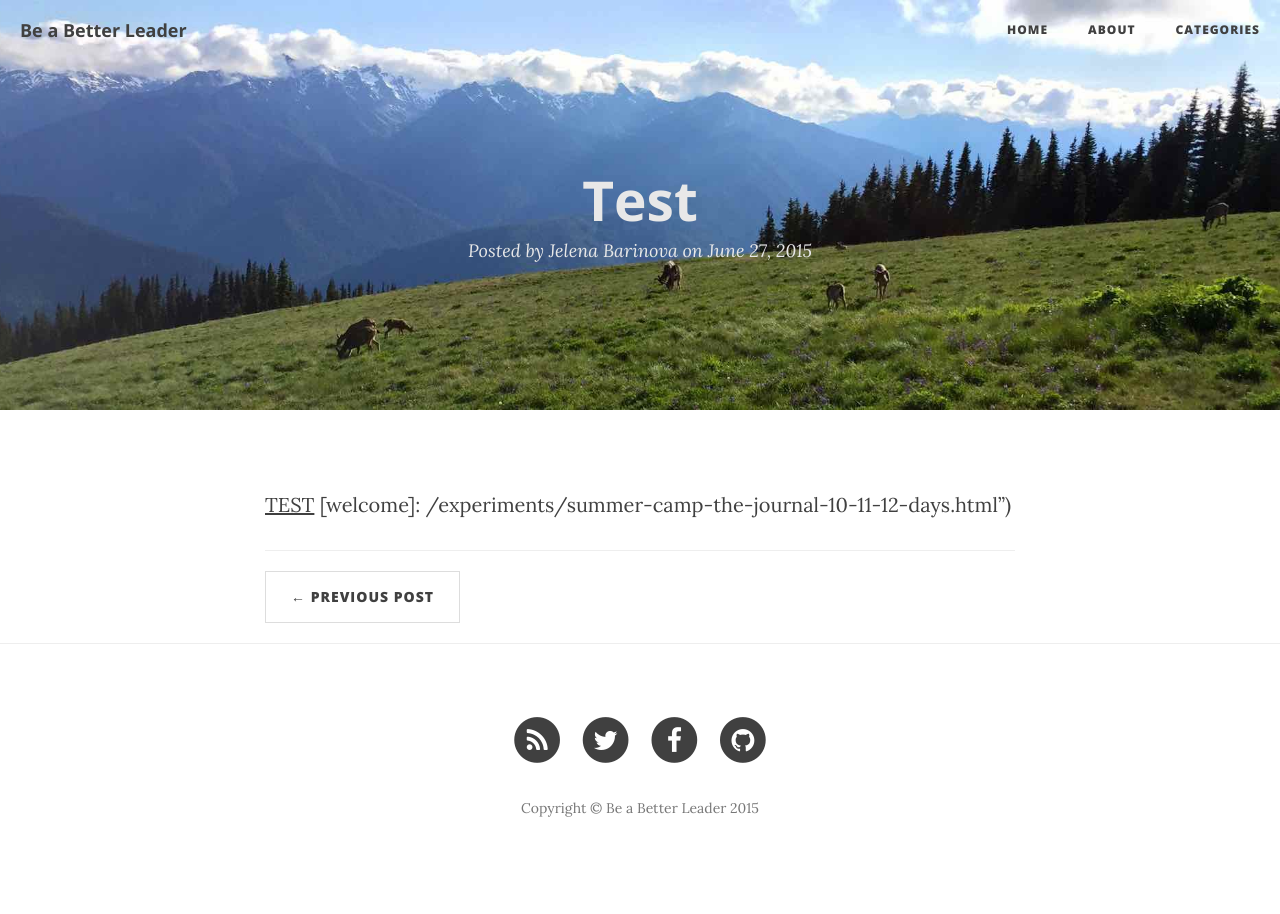
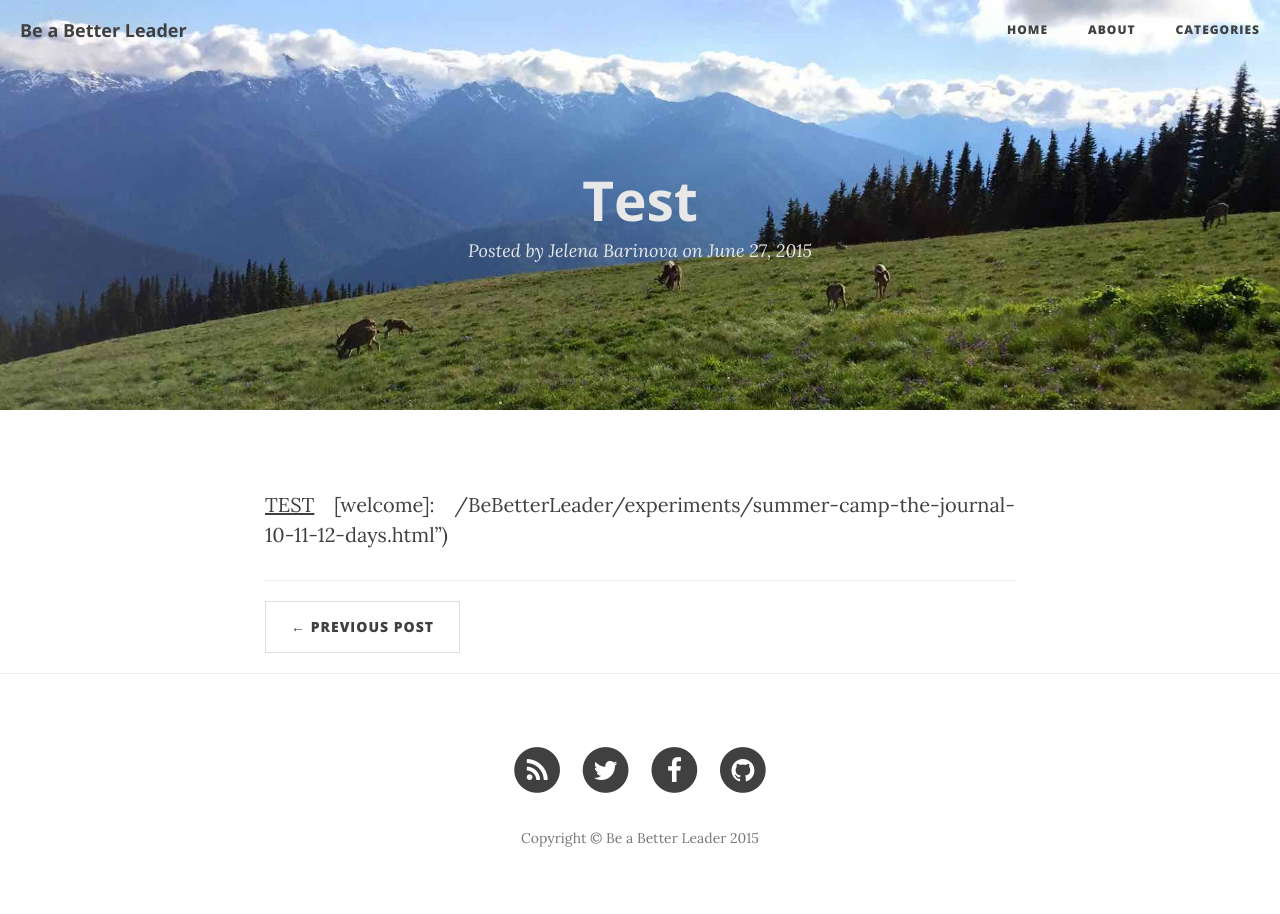
Before and after one commit to JelenaBarinova/BeBetterLeader, a Jekyll site: the page built from _posts/2015-06-27-test.md, in a window 1280 px wide. Built offline with Jekyll 4.4.1, drawn with Linux system fonts in a browser that asks for light colours; nearby versions of some CDN libraries.

Commit message:
url and baseurl cahnged to support gh pages

```diff
--- a/_config.yml
+++ b/_config.yml
@@ -3,8 +3,9 @@ title: Be a Better Leader
 header-img: img/home-bg.jpg
 email: jelena.barinovas@gmail.com
 description: "Practical notes on leadership improvements"
-#url: "http://jelenabarinova.github.io/BeBetterLeader"
-url: "http://localhost:4000/BeBetterLeader"
+baseurl: /BeBetterLeader
+url: "http://jelenabarinova.github.io/BeBetterLeader"
+#url: "http://localhost:4000"
 github:
 twitter_username: jfiodorova
 github_username:  JelenaBarinova
```
